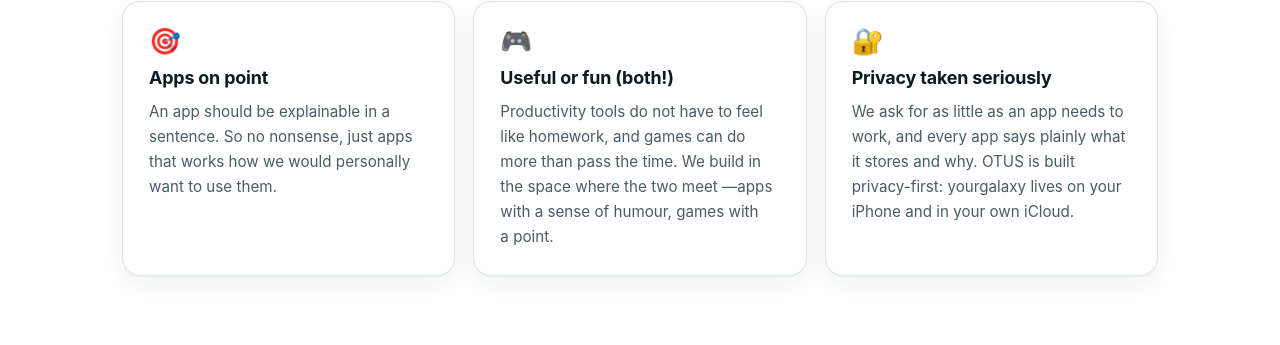
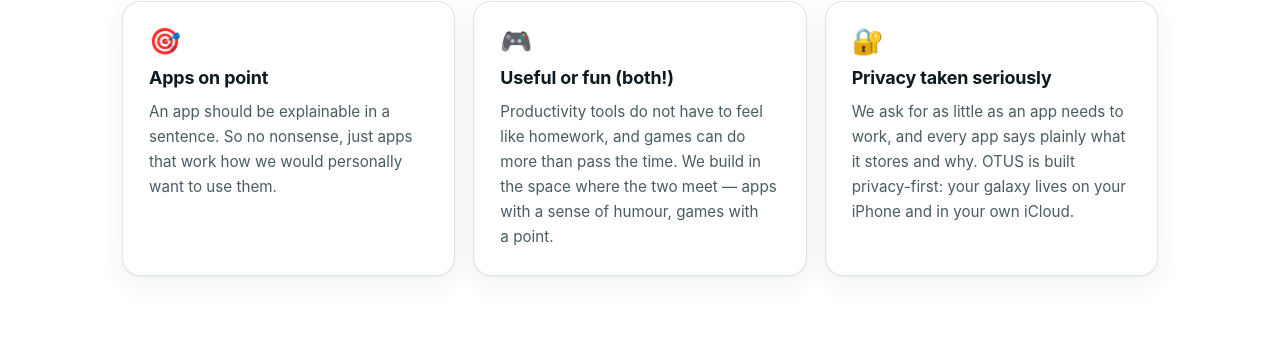
Before and after one commit to selinahti/visioinawebsite, a Jekyll site: the page built from index.html, in a window 1280 px wide and 900 px high, scrolled down 835 px. Shown: the part 158-503 px from the top of the window. Built offline with Jekyll 4.4.1, drawn with Linux system fonts in a browser that asks for light colours.

Commit message:
Fix typos in home, contact and app pages
Missing space in "your galaxy", subject-verb agreement in "apps that
work", missing space before an em dash, and two leftover full stops
stranded after an email link.

Co-Authored-By: Claude Opus 5 <noreply@anthropic.com>

```diff
--- a/_layouts/app.html
+++ b/_layouts/app.html
@@ -88,8 +88,7 @@ layout: base
   <div class="wrap center stack">
     <h2>Questions, or something not working?</h2>
     <p class="lede" style="margin-inline:auto">
-      Email <a href="mailto:{{ site.company.email }}?subject={{ page.app_name | uri_escape }}">{{ site.company.email }}</a>
-      .
+      Email <a href="mailto:{{ site.company.email }}?subject={{ page.app_name | uri_escape }}">{{ site.company.email }}</a>.
     </p>
     <nav class="applinks" aria-label="{{ page.app_name }} documents">
       {%- assign docs = site.apps | where: "app_slug", page.app_slug | where_exp: "d", "d.kind != 'app'" | sort: "nav_order" -%}
--- a/contact.html
+++ b/contact.html
@@ -39,8 +39,7 @@ description: >-
         <p>
           Questions about what an app stores, or a request about your own data?
           Write to
-          <a href="mailto:{{ site.company.email }}?subject=Privacy">{{ site.company.email }}</a>
-          .
+          <a href="mailto:{{ site.company.email }}?subject=Privacy">{{ site.company.email }}</a>.
         </p>
         <span class="more">
           <a href="{{ '/privacy/' | relative_url }}">Website privacy notice →</a>
--- a/index.html
+++ b/index.html
@@ -40,7 +40,8 @@ description: >-
         <div class="card-icon" aria-hidden="true">🎯</div>
         <h3>Apps on point</h3>
         <p>
-          An app should be explainable in a sentence. So no nonsense, just apps that works how we would personally want to use them.
+          An app should be explainable in a sentence. So no nonsense, just apps
+          that work how we would personally want to use them.
         </p>
       </div>
       <div class="card">
@@ -49,7 +50,7 @@ description: >-
         <p>
           Productivity tools do not have to feel like homework, and games can
           do more than pass the time. We build in the space where the two meet
-          —apps with a sense of humour, games with a point.
+          — apps with a sense of humour, games with a point.
         </p>
       </div>
       <div class="card">
@@ -58,7 +59,7 @@ description: >-
         <p>
           We ask for as little as an app needs to work, and every app says
           plainly what it stores and why. OTUS is built privacy-first:
-          yourgalaxy lives on your iPhone and in your own iCloud.
+          your galaxy lives on your iPhone and in your own iCloud.
         </p>
       </div>
     </div>
```
